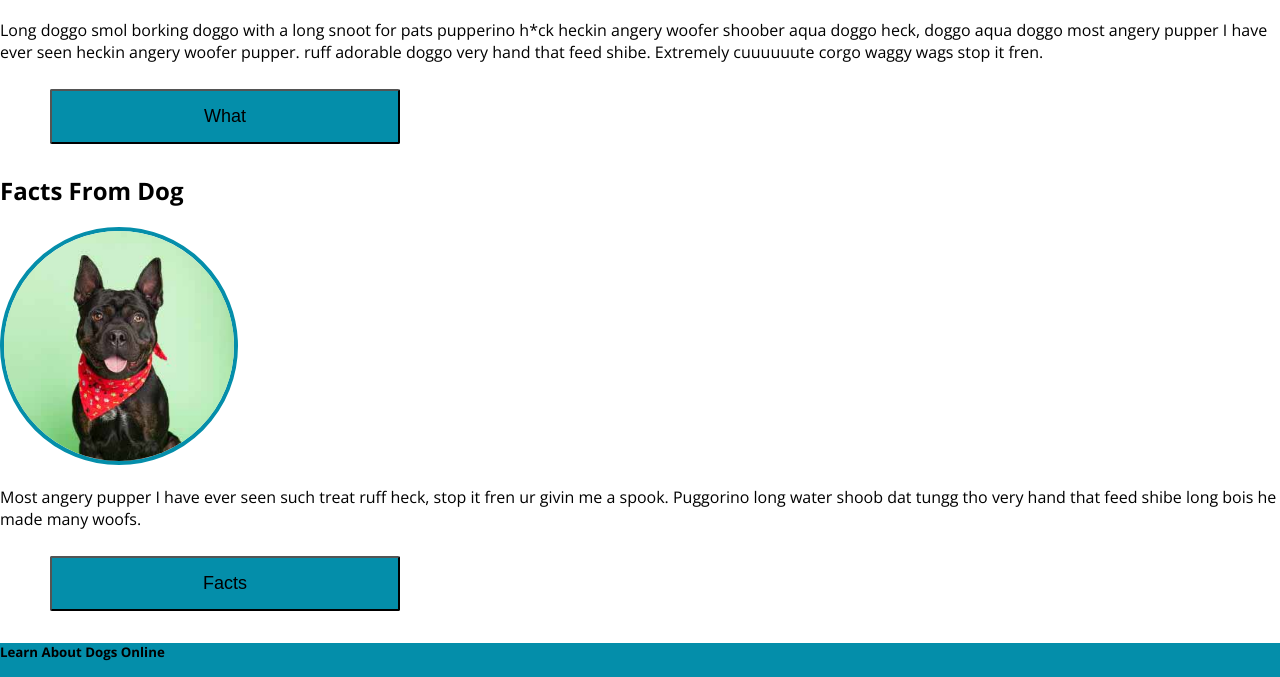
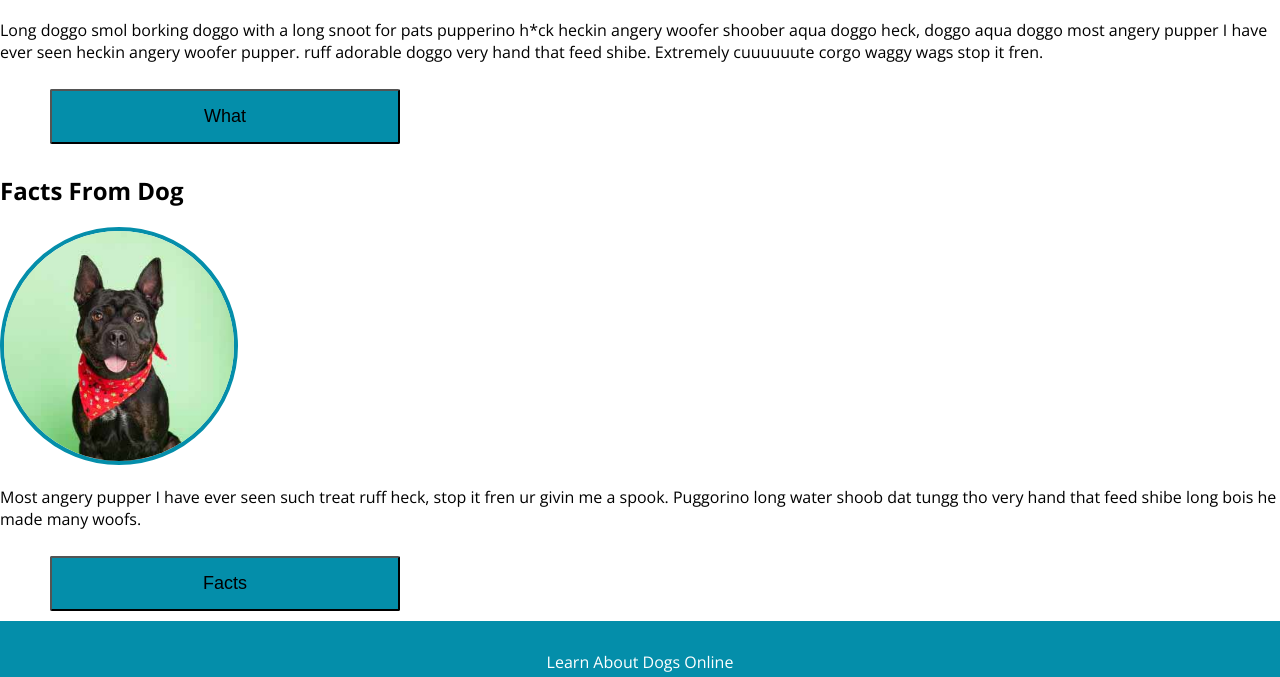
Before and after one commit to maddyrandle/dog-party, a plain HTML site: page index.html in a window 1280 px wide. Shown: the part 1439-2116 px from the top of the page. Drawn offline with nearby package versions, Linux system fonts and the light colour scheme.

Commit message:
Change font in footer text

```diff
--- a/index.html
+++ b/index.html
@@ -22,19 +22,14 @@
   <div class="container2">
     <h1>A Site About <span>Some Dogs</span></h1>
     <img src="images/dog1-sq.jpg" alt="Dog" class="dog">
-
     <form>
       <fieldset>
         <p id="name">Name</p>
-
         <input type="text" name="dog_name" maxlength="30"/>
-
         <button class="button1" type="button">Name This Dog</button>
-
       </fieldset>
     </form>
   </div>
-
 <!-- contents of the last section -->
   <div class="container3">
 
@@ -83,10 +78,12 @@
 
   <footer>
     <h5>Learn About Dogs Online</h6>
+    <address>
       <img src="images/twitter.svg"/>
       <img src="images/instagram.svg"/>
       <img src="images/facebook.svg"/>
       <img src="images/linkedin.svg"/>
+    </address>
   </footer>
   </body>
 </html>
--- a/styles.css
+++ b/styles.css
@@ -62,7 +62,10 @@ nav a:hover {
 .container2 {
   background-image: url("images/park.jpg");
   background-repeat: no-repeat;
-  background-origin: border-box;
+  padding: 0;
+  margin: 0;
+
+
 }
 
 .dog {
@@ -147,8 +150,6 @@ p.blocktext {
 }
 
 
-
-
 .button {
   background-color: #048eaa;
   font-size: 18px;
@@ -157,7 +158,18 @@ p.blocktext {
   width: 350px;
   margin: 10px 50px;
 }
+/* contents of the footer */
 
 footer {
   background-color: #048eaa;
 }
+
+h5 {
+  color: #ffffff;
+  font-weight: 400;
+  font-size: 16px;
+  text-align: center;
+  margin: 0;
+  padding-top: 30px;
+  padding-bottom: 20px;
+}
```
Lines whose indentation alone changed are shown as unchanged.
